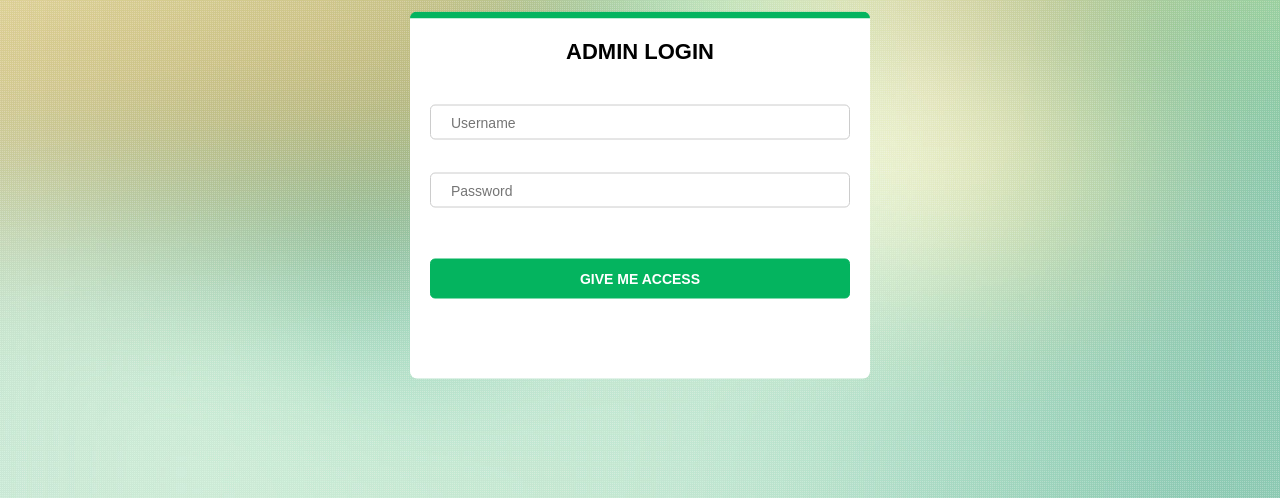
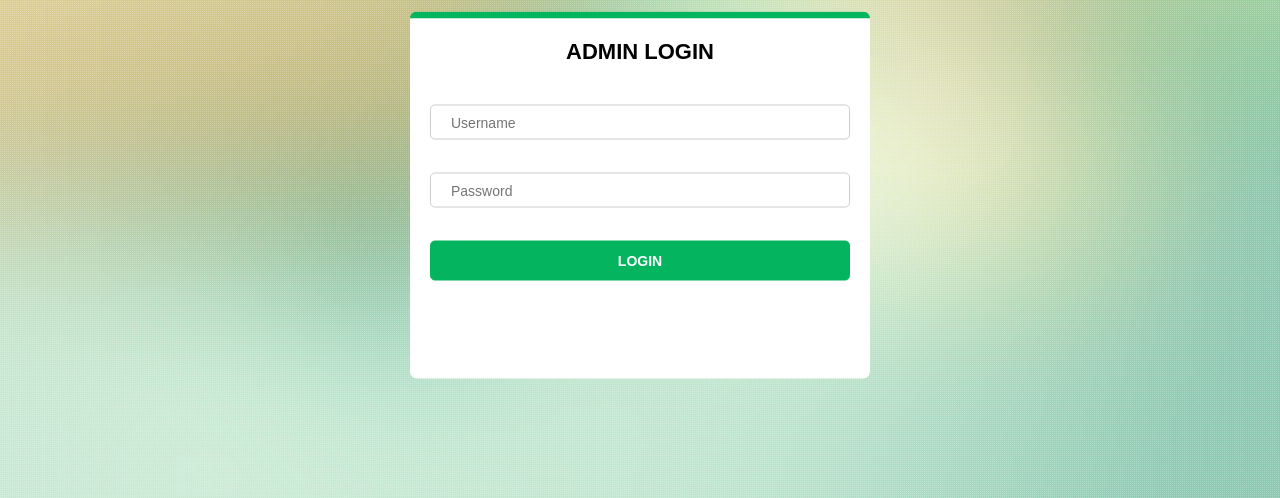
Before and after one commit to StefanEggenschwiler/645-1_Ecotronic, a PHP site: page /Login.php in a window 1280 px wide. Shown: the part 205-703 px from the top of the page. Run offline with PHP 8.4, Linux system fonts and the light colour scheme.

Commit message:
Rollback Login

```diff
--- a/Login.php
+++ b/Login.php
@@ -5,13 +5,12 @@ include_once 'footer.inc';
 
 
 <div class="loginBlock centered">
-    <h1>Admin login</h1>
-    <form action="login.php" method="post">
-        <input type="text" value="" placeholder="Username" id="username" /> </br></br>
-        <input type="password" value="" placeholder="Password" id="password" />
-
-    </form>
-    </br>
-    </br>
-    <button>Give me access</button>
+    <h1>Admin Login</h1>
+        <form method="post" action="AdminPanel.php">
+            <input type="text" name="user" placeholder="Username" id="username" /> </br></br>
+            <input type="password" name="pwd" placeholder="Password" id="password" />
+            </br>
+            </br>
+            <button type="submit" value="login" name="action">Login</button>
+        </form>
 </div>
```
